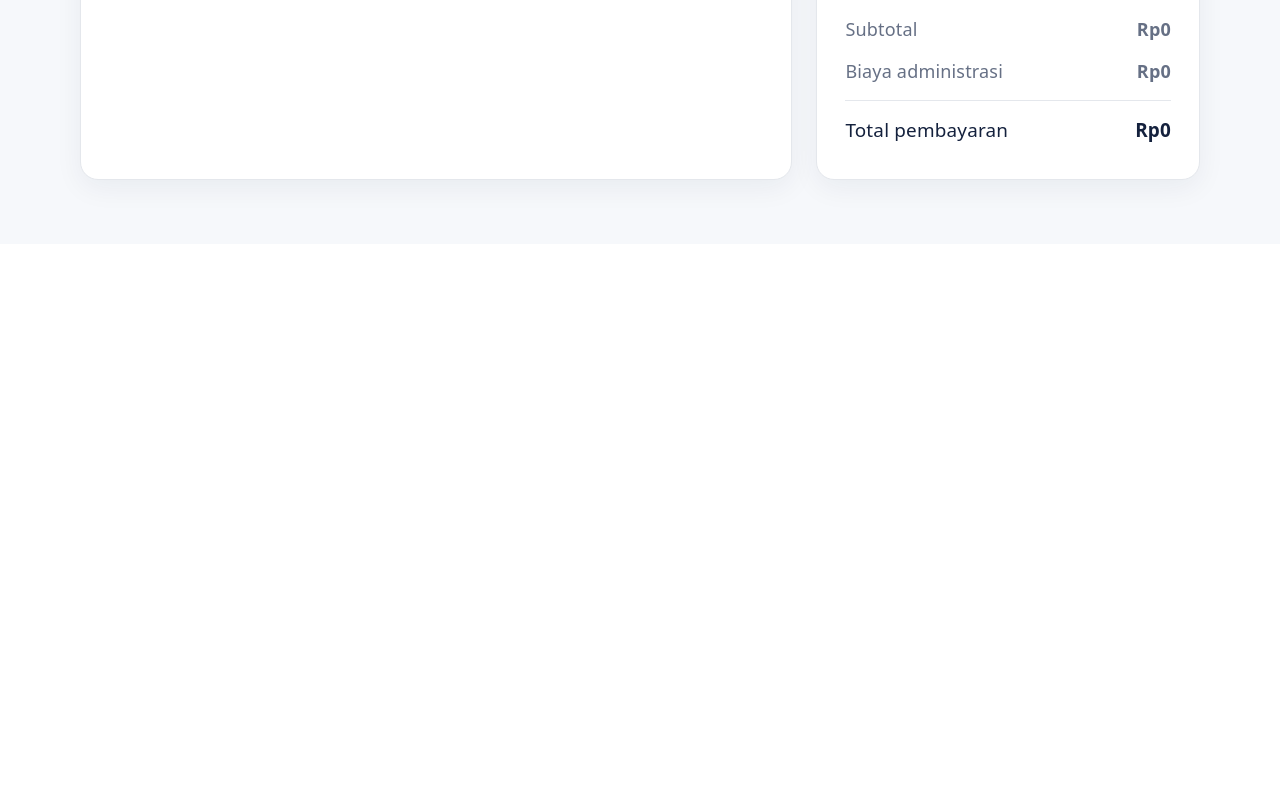
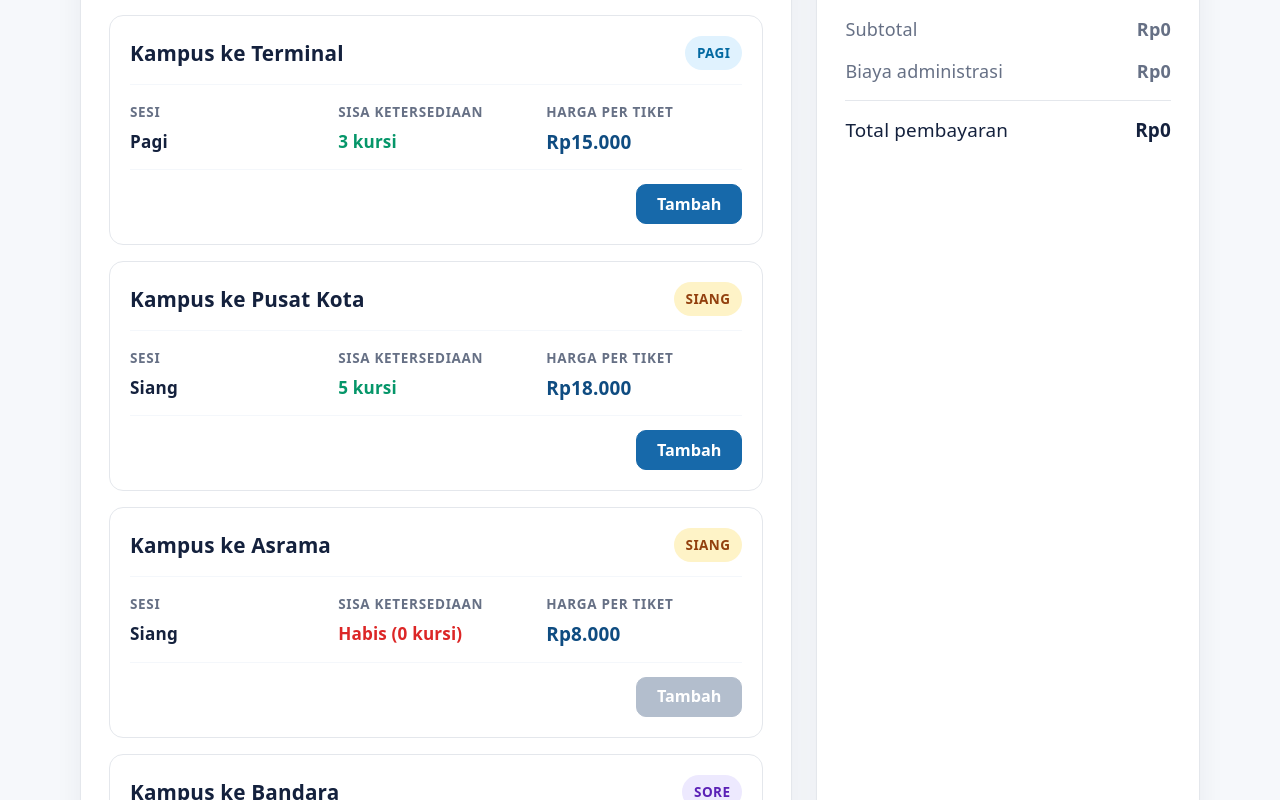
Before and after one commit to Aksar4/WEB-Sistem-Reservasi-Tiket, a React (Vite) app: page / in a window 1280 px wide. Shown: the part 900-1700 px from the top of the page. Before the commit the page ends 1144 px from the top, so only its background shows below. Built offline with nearby package versions, Linux system fonts and the light colour scheme.

Commit message:
feat: implementasi fitur ShuttleList dan mengatur layout

```diff
--- a/src/App.css
+++ b/src/App.css
@@ -155,6 +155,143 @@ button:hover {
   display: block;
 }
 
+/* Shuttle List & Card Styles (Anggota 2) */
+.shuttle-list {
+  display: flex;
+  flex-direction: column;
+  gap: 16px;
+}
+
+.shuttle-card {
+  padding: 20px;
+  border: 1px solid var(--line);
+  border-radius: 14px;
+  background: var(--surface);
+  transition: transform 0.2s ease, box-shadow 0.2s ease, border-color 0.2s ease;
+}
+
+.shuttle-card:hover {
+  border-color: #b9d5f3;
+  box-shadow: 0 6px 18px rgba(20, 33, 61, 0.06);
+}
+
+.shuttle-card-header {
+  display: flex;
+  justify-content: space-between;
+  align-items: center;
+  gap: 12px;
+  margin-bottom: 14px;
+}
+
+.shuttle-name {
+  margin: 0;
+  font-size: 1.15rem;
+  font-weight: 700;
+  color: var(--ink);
+}
+
+.shuttle-session-badge {
+  display: inline-block;
+  padding: 4px 12px;
+  border-radius: 999px;
+  font-size: 0.75rem;
+  font-weight: 700;
+  letter-spacing: 0.03em;
+  text-transform: uppercase;
+  background: var(--soft);
+  color: var(--brand);
+}
+
+.shuttle-session-badge.session-pagi {
+  background: #e0f2fe;
+  color: #0369a1;
+}
+
+.shuttle-session-badge.session-siang {
+  background: #fef3c7;
+  color: #92400e;
+}
+
+.shuttle-session-badge.session-sore {
+  background: #ede9fe;
+  color: #5b21b6;
+}
+
+.shuttle-card-body {
+  display: grid;
+  grid-template-columns: repeat(3, 1fr);
+  gap: 12px;
+  padding: 14px 0;
+  border-top: 1px solid var(--soft);
+  border-bottom: 1px solid var(--soft);
+}
+
+.shuttle-info-item {
+  display: flex;
+  flex-direction: column;
+  gap: 4px;
+}
+
+.shuttle-info-label {
+  font-size: 0.75rem;
+  font-weight: 600;
+  color: var(--muted);
+  text-transform: uppercase;
+  letter-spacing: 0.05em;
+}
+
+.shuttle-info-value {
+  font-size: 0.95rem;
+  font-weight: 600;
+  color: var(--ink);
+}
+
+.shuttle-info-value.seats-available {
+  color: #059669;
+}
+
+.shuttle-info-value.seats-empty {
+  color: #dc2626;
+  font-weight: 700;
+}
+
+.shuttle-price-value {
+  font-size: 1.05rem;
+  font-weight: 700;
+  color: var(--brand-dark);
+}
+
+.shuttle-card-footer {
+  display: flex;
+  justify-content: flex-end;
+  align-items: center;
+  margin-top: 14px;
+}
+
+.btn-tambah {
+  min-height: 40px;
+  padding: 0 20px;
+  border: 1px solid var(--brand);
+  border-radius: 10px;
+  background: var(--brand);
+  color: white;
+  font-size: 0.9rem;
+  font-weight: 600;
+  cursor: pointer;
+  transition: background 0.2s ease, transform 0.1s ease;
+}
+
+.btn-tambah:hover:not(:disabled) {
+  background: var(--brand-dark);
+}
+
+.btn-tambah:disabled {
+  background: #94a3b8;
+  border-color: #94a3b8;
+  cursor: not-allowed;
+  opacity: 0.7;
+}
+
 .summary {
   margin-top: 24px;
   padding-top: 20px;
@@ -201,6 +338,18 @@ button:hover {
   .result-count {
     margin: 0;
   }
+
+  .shuttle-card-body {
+    grid-template-columns: 1fr;
+  }
+
+  .shuttle-card-footer {
+    justify-content: stretch;
+  }
+
+  .btn-tambah {
+    width: 100%;
+  }
 }
 
 @media (max-width: 375px) {
--- a/src/App.jsx
+++ b/src/App.jsx
@@ -5,13 +5,60 @@ import ReservationList from './components/ReservationList'
 import Summary from './components/Summary'
 import './App.css'
 
+const INITIAL_SHUTTLES = [
+  {
+    id: 'S01',
+    nama: 'Kampus ke Stasiun',
+    kategori: 'Pagi',
+    harga: 12000,
+    stok: 6,
+  },
+  {
+    id: 'S02',
+    nama: 'Kampus ke Terminal',
+    kategori: 'Pagi',
+    harga: 15000,
+    stok: 3,
+  },
+  {
+    id: 'S03',
+    nama: 'Kampus ke Pusat Kota',
+    kategori: 'Siang',
+    harga: 18000,
+    stok: 5,
+  },
+  {
+    id: 'S04',
+    nama: 'Kampus ke Asrama',
+    kategori: 'Siang',
+    harga: 8000,
+    stok: 0,
+  },
+  {
+    id: 'S05',
+    nama: 'Kampus ke Bandara',
+    kategori: 'Sore',
+    harga: 35000,
+    stok: 2,
+  },
+  {
+    id: 'S06',
+    nama: 'Kampus ke Stasiun',
+    kategori: 'Sore',
+    harga: 12000,
+    stok: 8,
+  },
+]
+
 function App() {
-  const [shuttles] = useState([])
+  const [shuttles] = useState(INITIAL_SHUTTLES)
   const [reservations] = useState([])
   const [searchQuery, setSearchQuery] = useState('')
   const [selectedCategory, setSelectedCategory] = useState('Semua')
 
-  const handleAdd = () => undefined
+  const handleAdd = (shuttle) => {
+    console.log('Shuttle ditambahkan:', shuttle)
+  }
   const handleUpdateQuantity = () => undefined
   const handleRemove = () => undefined
 
--- a/src/components/ShuttleList.jsx
+++ b/src/components/ShuttleList.jsx
@@ -1,19 +1,83 @@
-function ShuttleList({ shuttles, onAdd }) {
-  if (shuttles.length === 0) {
+function ShuttleList({ shuttles = [], onAdd }) {
+  if (!shuttles || shuttles.length === 0) {
     return (
       <div className="empty-state">
         <p>Data shuttle belum tersedia.</p>
-        <small>Anggota 6</small>
+        <small>Silakan periksa kembali jadwal atau ubah kriteria pencarian Anda.</small>
       </div>
     )
   }
 
+  const formatPrice = (price) => {
+    if (typeof price === 'number') {
+      return `Rp${price.toLocaleString('id-ID')}`
+    }
+    return price || 'Rp0'
+  }
+
   return (
-    <div className="component-placeholder">
-      <p>{shuttles.length} shuttle siap ditampilkan.</p>
-      <button type="button" onClick={onAdd}>
-        Tambah shuttle
-      </button>
+    <div className="shuttle-list">
+      {shuttles.map((shuttle, index) => {
+        const id = shuttle.id ?? index
+        const name = shuttle.nama || shuttle.name || 'Shuttle Kampus'
+        const session = shuttle.kategori || shuttle.sesi || shuttle.session || 'Semua'
+        const price = shuttle.harga ?? shuttle.price ?? 0
+        const seats =
+          shuttle.sisaKursi ??
+          shuttle.stok ??
+          shuttle.kursi ??
+          shuttle.availableSeats ??
+          shuttle.seats ??
+          shuttle.sisa ??
+          0
+        const isSoldOut = seats <= 0
+
+        return (
+          <article key={id} className="shuttle-card">
+            <div className="shuttle-card-header">
+              <h3 className="shuttle-name">{name}</h3>
+              <span
+                className={`shuttle-session-badge session-${session.toLowerCase()}`}
+              >
+                {session}
+              </span>
+            </div>
+
+            <div className="shuttle-card-body">
+              <div className="shuttle-info-item">
+                <span className="shuttle-info-label">Sesi</span>
+                <span className="shuttle-info-value">{session}</span>
+              </div>
+              <div className="shuttle-info-item">
+                <span className="shuttle-info-label">Sisa Ketersediaan</span>
+                <span
+                  className={`shuttle-info-value ${
+                    isSoldOut ? 'seats-empty' : 'seats-available'
+                  }`}
+                >
+                  {isSoldOut ? 'Habis (0 kursi)' : `${seats} kursi`}
+                </span>
+              </div>
+              <div className="shuttle-info-item shuttle-price-item">
+                <span className="shuttle-info-label">Harga per Tiket</span>
+                <span className="shuttle-price-value">{formatPrice(price)}</span>
+              </div>
+            </div>
+
+            <div className="shuttle-card-footer">
+              <button
+                type="button"
+                className="btn-tambah"
+                onClick={() => onAdd && onAdd(shuttle)}
+                disabled={isSoldOut}
+                aria-label={`Tambah tiket ${name}`}
+              >
+                Tambah
+              </button>
+            </div>
+          </article>
+        )
+      })}
     </div>
   )
 }
```
Also changed, not shown: public/data/shuttle.json (added, +44 -0 lines).
